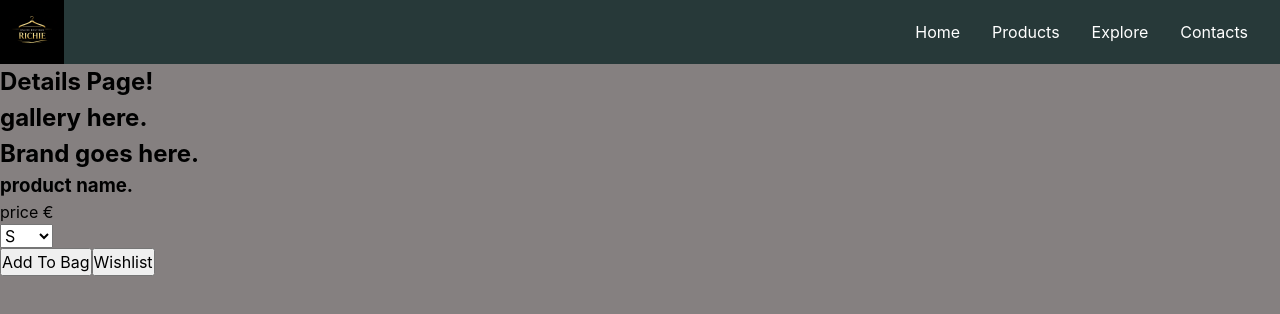
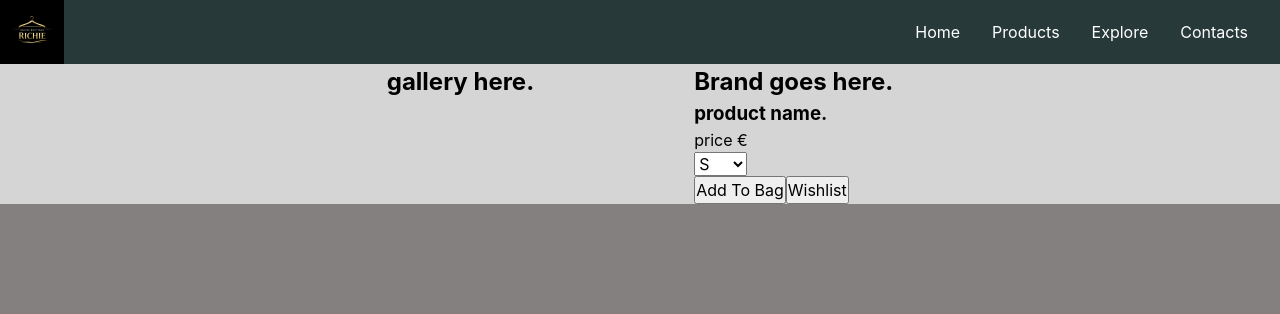
Before and after one commit to MihaelStefanov/clothes-online-store, a React (Vite) app: page /items/1/details in a window 1280 px wide. Shown: the top 314 px of the page. Built offline with nearby package versions, Linux system fonts and the light colour scheme.

Commit message:
Add Details page styling and import CSS
Introduced Details.css with layout and background styles for the Details page. Updated Details.jsx to import the new CSS and removed redundant h1 element for cleaner structure.

```diff
--- a/src/components/Details/Details.css
+++ b/src/components/Details/Details.css
@@ -0,0 +1,9 @@
+.section-wrapper {
+    display: flex;
+    margin: 0 auto;
+    max-width: 1800px;
+    gap: 10em
+    ;
+    justify-content: center;
+    background-color: rgb(213, 213, 213);
+}
--- a/src/components/Details/Details.jsx
+++ b/src/components/Details/Details.jsx
@@ -1,8 +1,9 @@
+import "./Details.css";
+
 export default function Details() {
 
     return (
         <section className="section-wrapper">
-            <h1>Details Page!</h1>
             <div className="media">
                 {/* <img src={img} alt={title} /> */}
                 <h2>gallery here.</h2>
@@ -17,7 +18,6 @@ export default function Details() {
                 <div price-details>
                     <p>price €</p>
                 </div>
-
 
                 <select className="size-select-details">
                     <option value="S">S</option>
```
